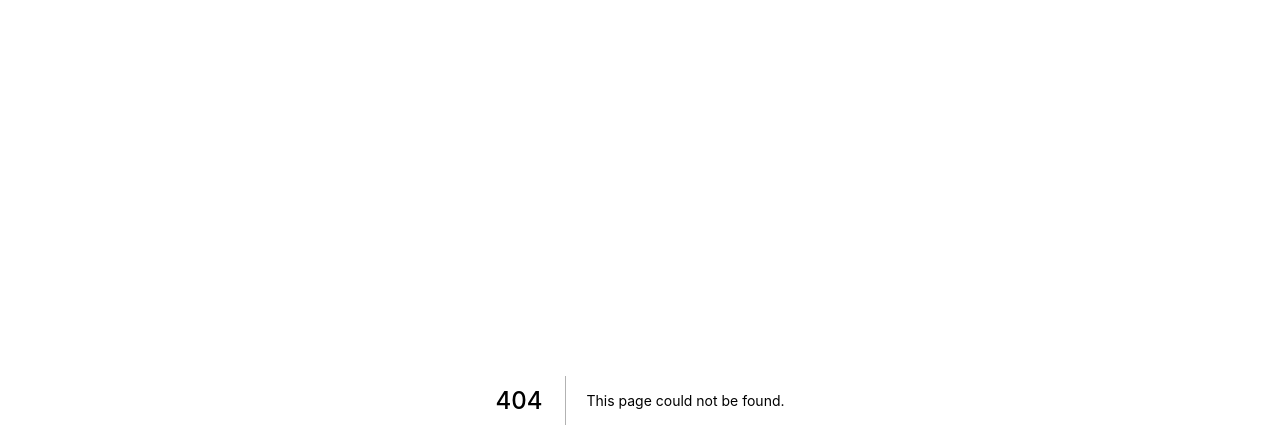
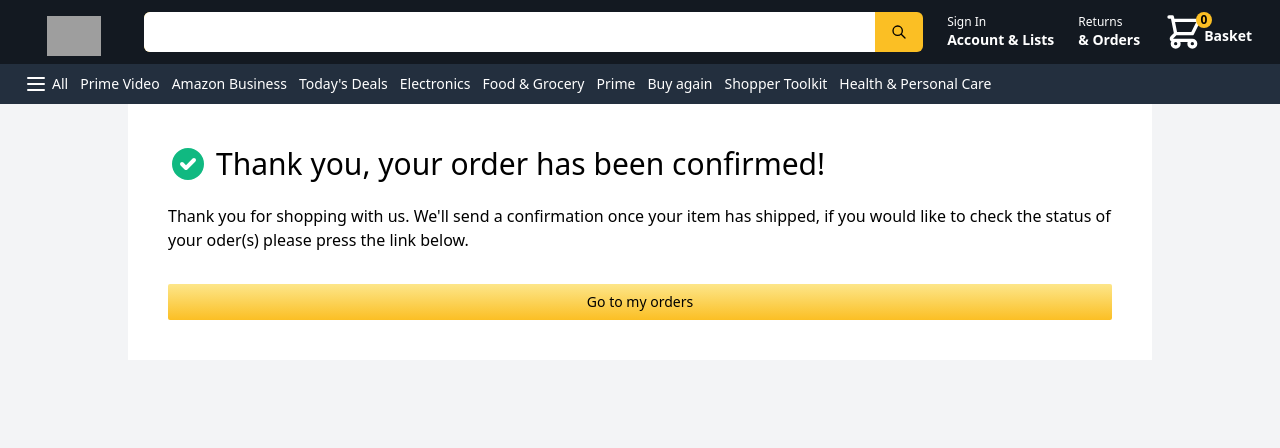
Before and after one commit to davidlopezcharte/e-commerce-app, a Next.js app: page /succes in a window 1280 px wide. Before the commit this address had no page. Shown: the top 448 px of the page. Built offline with nearby package versions, Linux system fonts and the light colour scheme; no server answers; grey boxes are pictures that could not be loaded.

Commit message:
add succes page

```diff
--- /dev/null
+++ b/src/pages/succes.js
@@ -0,0 +1,35 @@
+import Header from '../components/Header';
+import { CheckCircleIcon } from '@heroicons/react/solid';
+import { useRouter } from 'next/dist/client/router';
+
+function succes() {
+  const router = useRouter();
+  const handleRouter = () => {
+    router.push('/orders');
+  };
+  return (
+    <div className="bg-gray-100 h-screen">
+      <Header />
+      <main className="max-w-screen-lg mx-auto">
+        <div className="flex flex-col p-10 bg-white">
+          <div className="flex items-center space-x-2 mb-5">
+            <CheckCircleIcon className="text-green-500 h-10" />
+            <h1 className="text-3xl">
+              Thank you, your order has been confirmed!
+            </h1>
+          </div>
+          <p>
+            Thank you for shopping with us. We'll send a confirmation once your
+            item has shipped, if you would like to check the status of your
+            oder(s) please press the link below.
+          </p>
+          <button onClick={handleRouter} className="button mt-8">
+            Go to my orders
+          </button>
+        </div>
+      </main>
+    </div>
+  );
+}
+
+export default succes;
```
